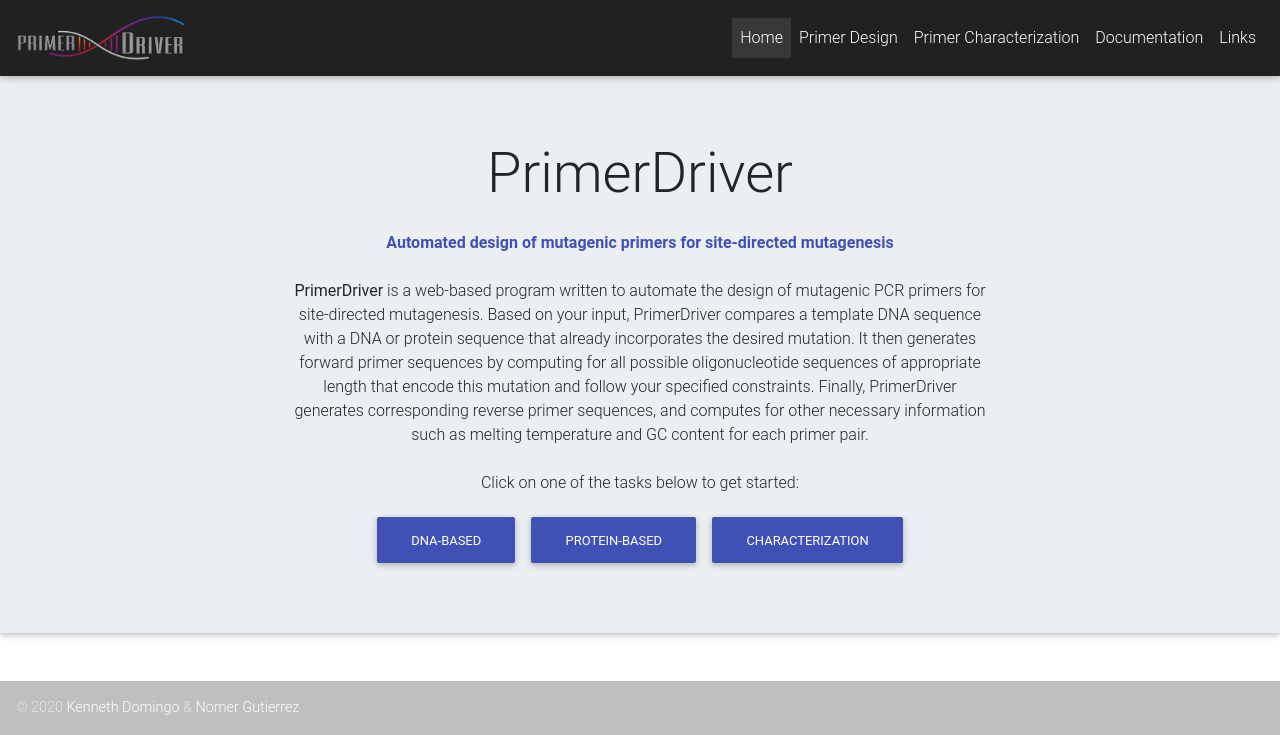
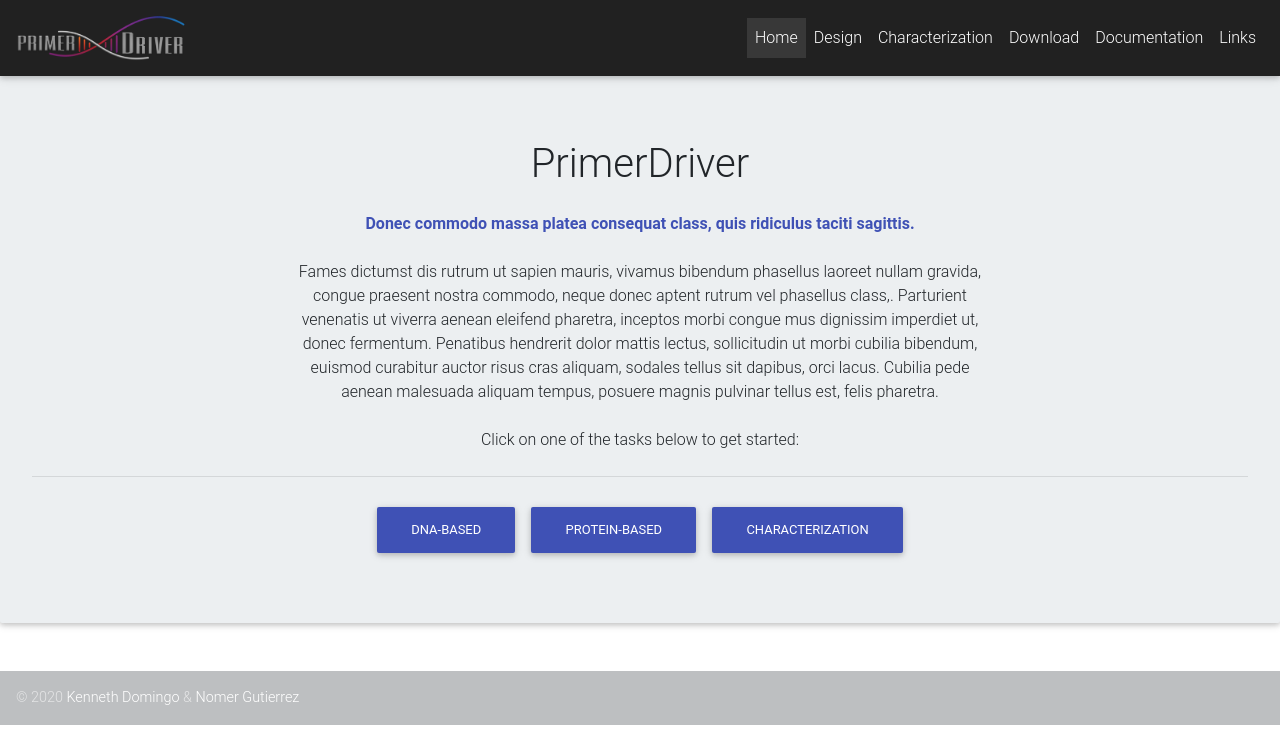
Before and after one commit to kvdomingo/primerdriver, a Django app: page / in a window 1280 px wide. Shown: the top 735 px of the page. Run offline with Django 3.2, Linux system fonts and the light colour scheme; parts of the project's set-up code (start-up, migrations or seed data) failed here and were passed over; some libraries are stand-ins or nearby versions.

```diff
--- a/sdm/jinja2/sdm/index.html.j2
+++ b/sdm/jinja2/sdm/index.html.j2
@@ -6,17 +6,18 @@
 
 {% block body %}
     <div class="jumbotron text-center blue-grey lighten-5 mb-5">
-        <h2 class="card-title display-4">PrimerDriver</h2>
-        <p class="indigo-text my-4 font-weight-bold">Automated design of mutagenic primers for site-directed mutagenesis</p>
+        <h1 class="card-title h1-responsive">PrimerDriver</h1>
+        <p class="indigo-text my-4 font-weight-bold">{{ lipsum(1, False, 10, 11) }}</p>
         <div class="row d-flex justify-content-center">
             <div class="col-xl-7 pb-2">
                 <p class="card-text">
-                    <b>PrimerDriver</b> is a web-based program written to automate the design of mutagenic PCR primers for site-directed mutagenesis. Based on your input, PrimerDriver compares a template DNA sequence with a DNA or protein sequence that already incorporates the desired mutation. It then generates forward primer sequences by computing for all possible oligonucleotide sequences of appropriate length that encode this mutation and follow your specified constraints. Finally, PrimerDriver generates corresponding reverse primer sequences, and computes for other necessary information such as melting temperature and GC content for each primer pair.
+                    {{ lipsum(1, False, 75, 76) }}
                     <br /><br />
                     Click on one of the tasks below to get started:
                 </p>
             </div>
         </div>
+        <hr />
         <div class="pt-2">
             <button type="button" class="btn btn-indigo btn-rounded">DNA-based</button>
             <button type="button" class="btn btn-indigo btn-rounded">Protein-based</button>
--- a/sdm/jinja2/sdm/layout.html.j2
+++ b/sdm/jinja2/sdm/layout.html.j2
@@ -35,14 +35,17 @@
                     <a class="nav-link" href="{{ url('index') }}">Home</a>
                 </li>
                 <li class="nav-item dropdown {{ 'active' if active_page == 'design' }}">
-                    <a class="nav-link" id="navbarDropdownMenuLink" data-toggle="dropdown" aria-haspopup="true" aria-expanded="false" href="#">Primer Design</a>
+                    <a class="nav-link" id="navbarDropdownMenuLink" data-toggle="dropdown" aria-haspopup="true" aria-expanded="false" href="#">Design</a>
                     <div class="dropdown-menu dropdown-default dropdown-menu-right float-right" aria-labelledby="navbarDropdownMenuLink">
                         <a class="dropdown-item" href="#">DNA-based</a>
                         <a class="dropdown-item" href="#">Protein-based</a>
                     </div>
                 </li>
                 <li class="nav-item {{ 'active' if active_page == 'character' }}">
-                    <a class="nav-link" href="#">Primer Characterization</a>
+                    <a class="nav-link" href="#">Characterization</a>
+                </li>
+                <li class="nav-item {{ 'active' if active_page == 'download' }}">
+                    <a class="nav-link" href="#">Download</a>
                 </li>
                 <li class="nav-item {{ 'active' if active_page == 'docu' }}">
                     <a class="nav-link" href="#">Documentation</a>
```
